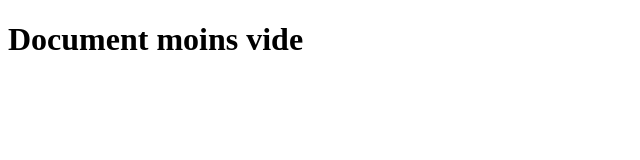
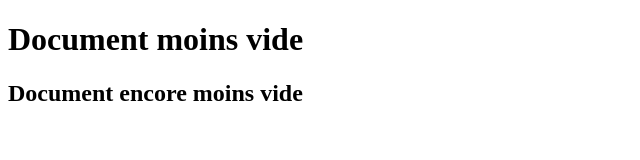
Before and after one commit to Platonyum/Hello-World, a plain HTML site: page index.html in a window 1280 px wide. Shown: the whole page, without its empty margins (0-640 px from the left). Drawn offline with Linux system fonts and the light colour scheme.

Commit message:
<h2>
add <h2> title : document encore moins vide

```diff
--- a/index.html
+++ b/index.html
@@ -6,5 +6,6 @@
   </head>
   <body>
   <h1>Document moins vide<h1>
+   <h2> Document encore moins vide<h2>
   </body>
 </html>
```
